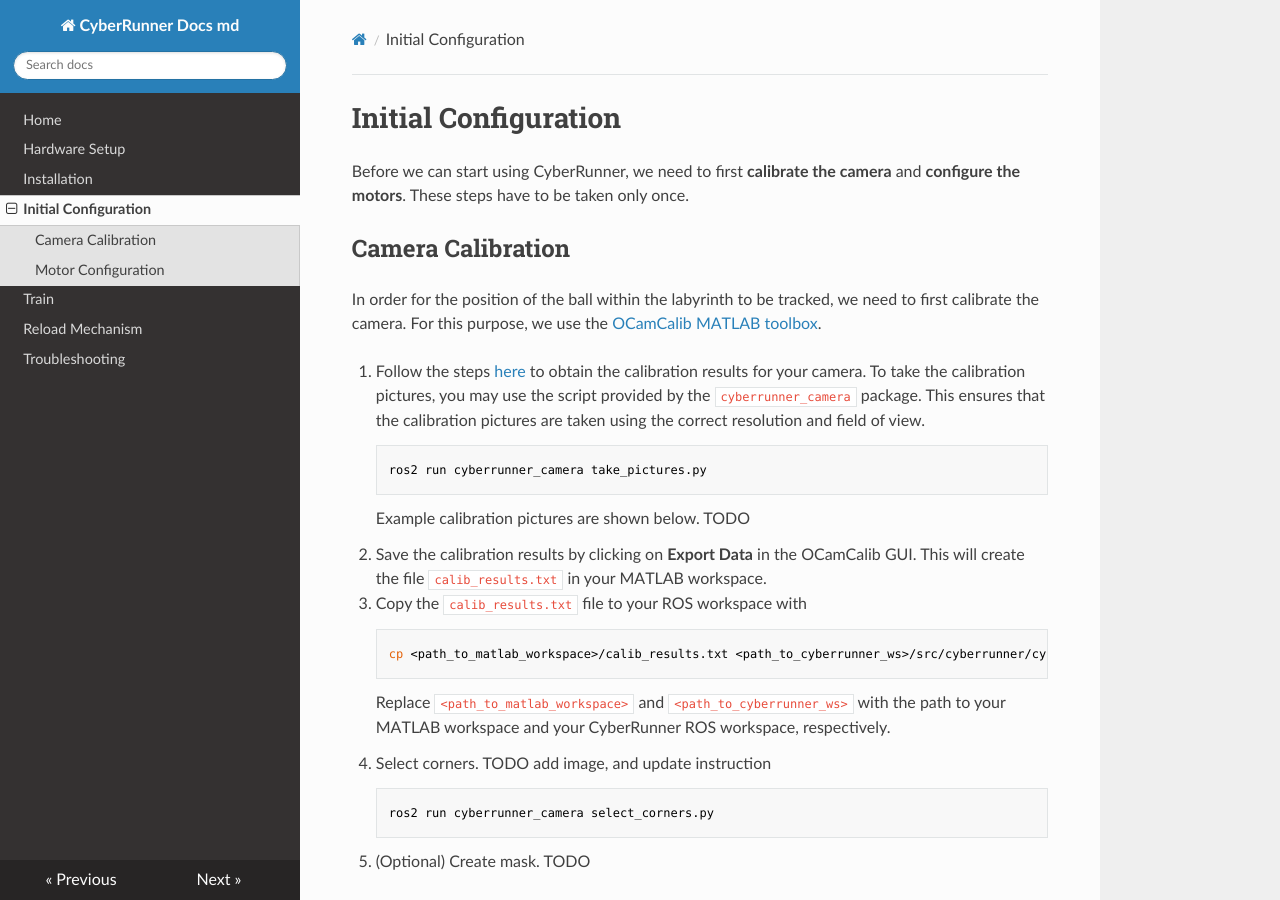
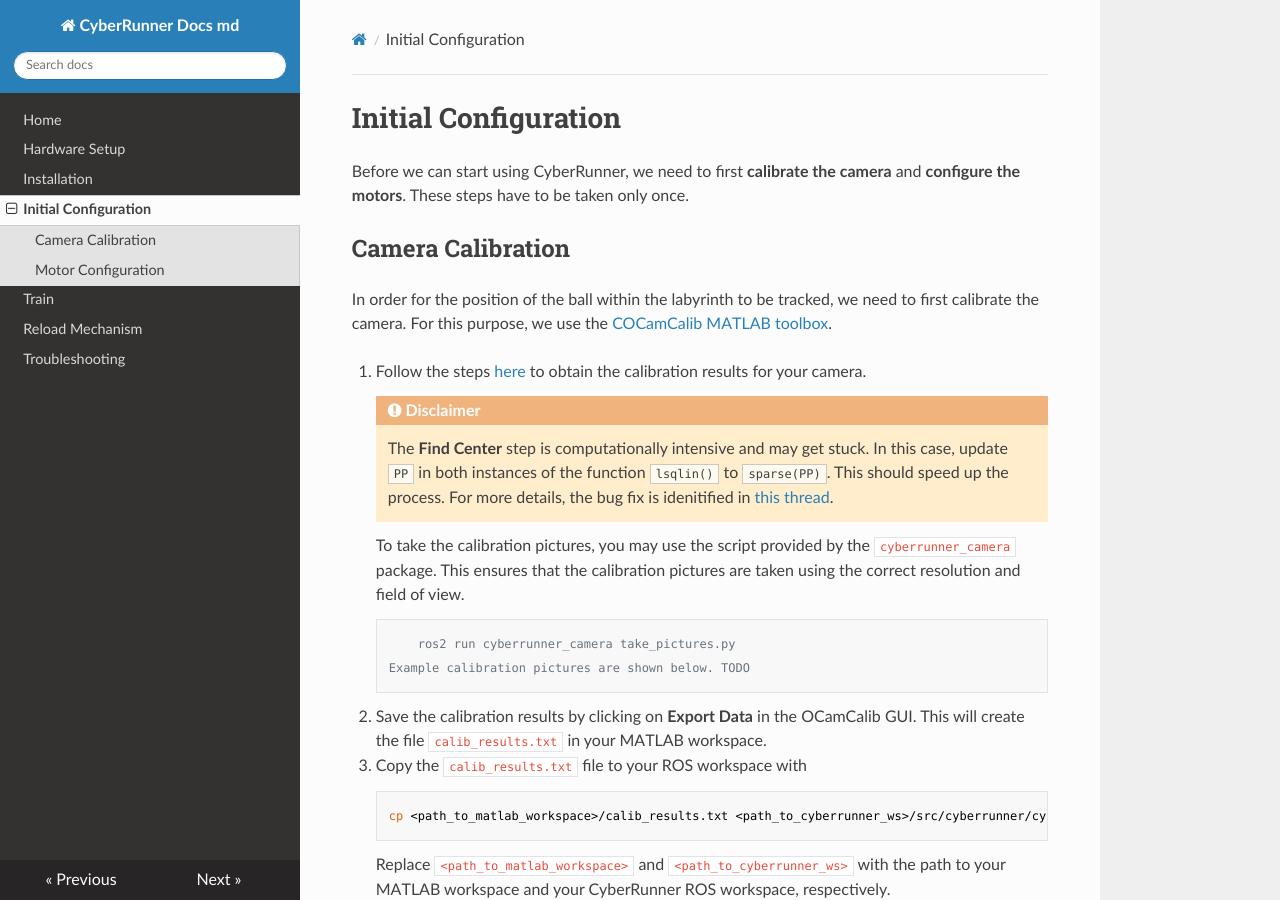
Before and after one commit to ckoethz/cyberrunner_docs_md, an MkDocs documentation site: the page built from docs/03_initial_config.md, in a window 1280 px wide and 900 px high. Built offline with MkDocs 1.6.1, drawn with Linux system fonts in a browser that asks for light colours; nearby versions of some CDN libraries.

Commit message:
Updated 5V power supply for the motors, marker placement, and camera calibration bug fix.

```diff
--- a/docs/03_initial_config.md
+++ b/docs/03_initial_config.md
@@ -5,25 +5,31 @@
 
 ## Camera Calibration
 
-In order for the position of the ball within the labyrinth to be tracked, we need to first calibrate the camera. For this purpose, we use the [OCamCalib MATLAB toolbox](https://sites.google.com/site/scarabotix/ocamcalib-omnidirectional-camera-calibration-toolbox-for-matlab).
+In order for the position of the ball within the labyrinth to be tracked, we need to first calibrate the camera. For this purpose, we use the <a href="https://sites.google.com/site/scarabotix/ocamcalib-omnidirectional-camera-calibration-toolbox-for-matlab" target="_blank">COCamCalib MATLAB toolbox</a>.
 
-1. Follow the steps [here](https://sites.google.com/site/scarabotix/ocamcalib-omnidirectional-camera-calibration-toolbox-for-matlab) to obtain the calibration results for your camera. To take the calibration pictures, you may use the script provided by the `cyberrunner_camera` package. This ensures that the calibration pictures are taken using the correct resolution and field of view.
+1. Follow the steps <a href="https://sites.google.com/site/scarabotix/ocamcalib-omnidirectional-camera-calibration-toolbox-for-matlab" target="_blank">here</a> to obtain the calibration results for your camera.
 
-        ros2 run cyberrunner_camera take_pictures.py
-    Example calibration pictures are shown below. TODO
+    !!! warning "Disclaimer"
 
-2. Save the calibration results by clicking on **Export Data** in the OCamCalib GUI. This will create the file `calib_results.txt` in your MATLAB workspace.
+        The **Find Center** step is computationally intensive and may get stuck. In this case, update `PP` in both instances of the function `lsqlin()` to `sparse(PP)`. This should speed up the process. For more details, the bug fix is idenitified in <a href="https://groups.google.com/g/ocamcalib-toolbox/c/ZgVP4LHd-6w?pli=1" target="_blank">this thread</a>.
 
-3. Copy the `calib_results.txt` file to your ROS workspace with
+    To take the calibration pictures, you may use the script provided by the `cyberrunner_camera` package. This ensures that the calibration pictures are taken using the correct resolution and field of view.
+
+            ros2 run cyberrunner_camera take_pictures.py
+        Example calibration pictures are shown below. TODO
+
+3. Save the calibration results by clicking on **Export Data** in the OCamCalib GUI. This will create the file `calib_results.txt` in your MATLAB workspace.
+
+4. Copy the `calib_results.txt` file to your ROS workspace with
 
         cp <path_to_matlab_workspace>/calib_results.txt <path_to_cyberrunner_ws>/src/cyberrunner/cyberrunner_state_estimation/cyberrunner_state_estimation/data
     Replace `<path_to_matlab_workspace>` and `<path_to_cyberrunner_ws>` with the path to your MATLAB workspace and your CyberRunner ROS workspace, respectively.
 
-4. Select corners. TODO add image, and update instruction
+5. Select corners. TODO add image, and update instruction
 
         ros2 run cyberrunner_camera select_corners.py
 
-5. (Optional) Create mask. TODO
+6. (Optional) Create mask. TODO
 
 ## Motor Configuration
 
```
Also changed, not shown: docs/01_hardware_setup.md (+6 -1 lines), 2 other files.
